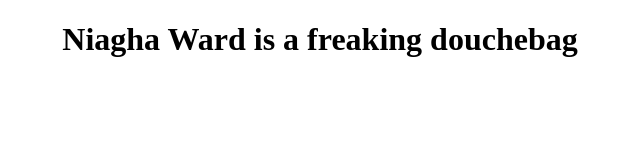
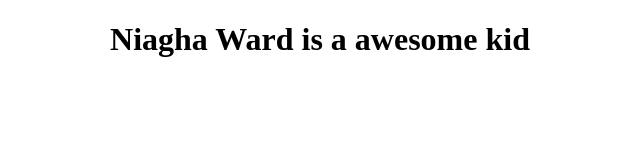
Before and after one commit to HIVE-ARCHETECTURE/HIVE-Archetecture, a plain HTML site: page index.html in a window 1280 px wide. Shown: the whole page, without its empty margins (320-960 px from the left). Drawn offline with Linux system fonts and the light colour scheme.

Commit message:
Update index.html

```diff
--- a/index.html
+++ b/index.html
@@ -4,6 +4,6 @@
 <meta charset="utf 8">
 </head>
 <body>
-  <h1><center>Niagha Ward is a freaking douchebag</center></h1>
+  <h1><center>Niagha Ward is a awesome kid</center></h1>
 </body>
 </html>
```
